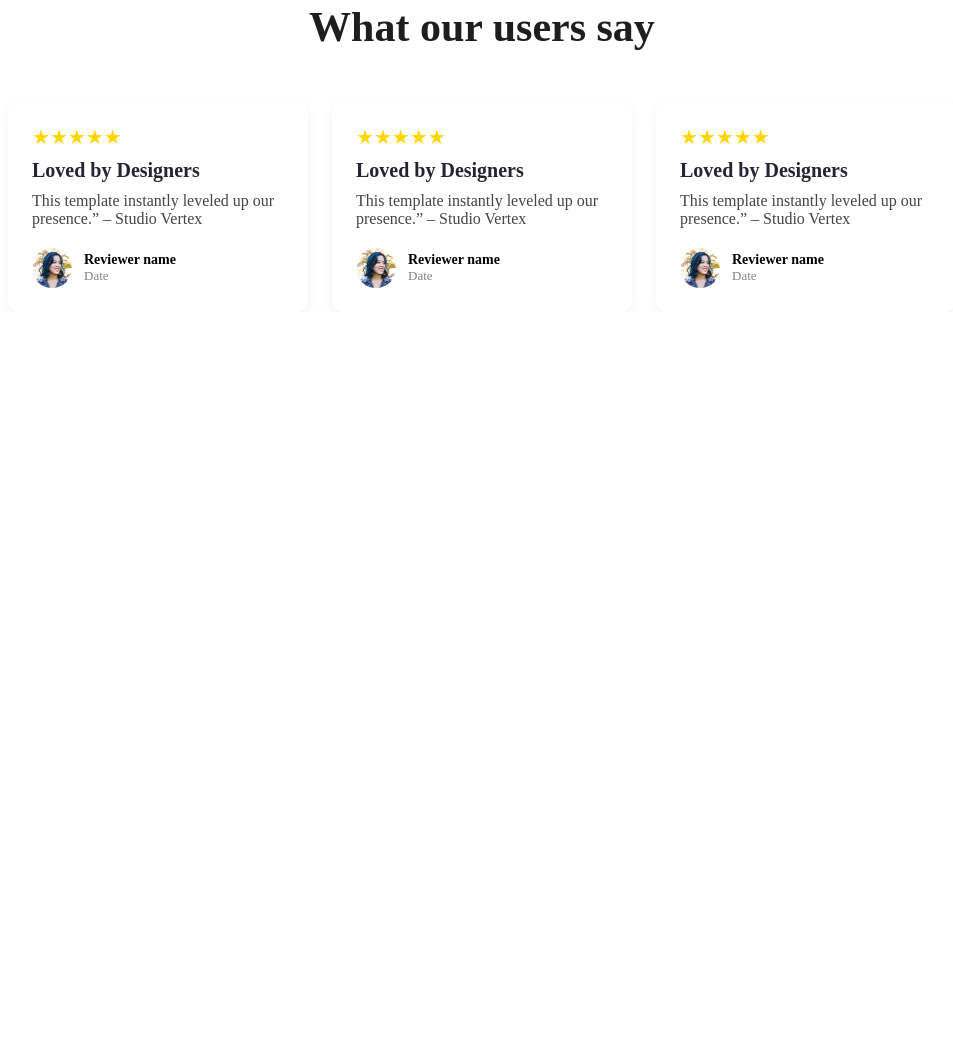
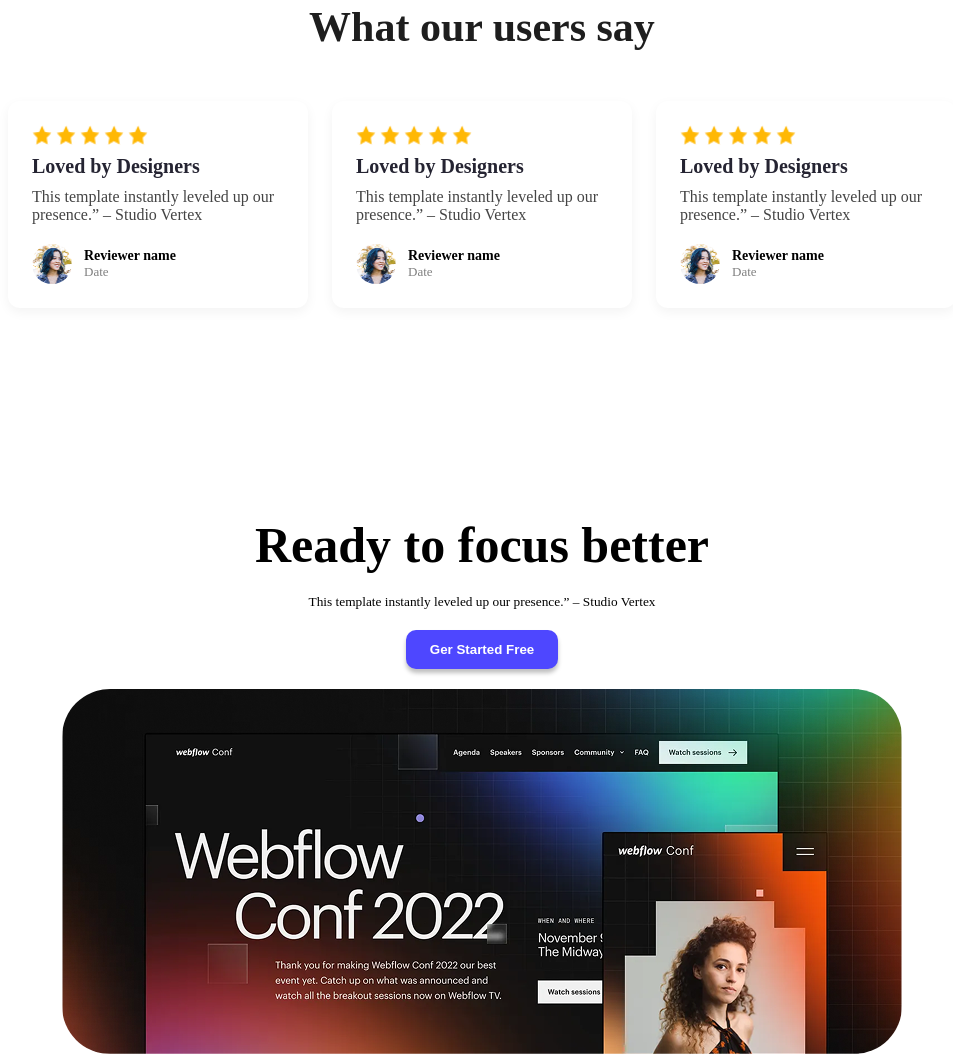
Before and after one commit to TanvirReza1/assignment-final, a plain HTML site: page index.html in a window 1280 px wide. Shown: the part 1639-2697 px from the top of the page, without its empty margins (158-1111 px from the left). Before the commit the page ends 1951 px from the top, so only its background shows below. Drawn offline with Linux system fonts and the light colour scheme; a web font is replaced by a local one.

Commit message:
80% work done alhamdulillah

```diff
--- a/index.html
+++ b/index.html
@@ -5,12 +5,18 @@
     <meta charset="UTF-8">
     <meta name="viewport" content="width=device-width, initial-scale=1.0">
     <title>Assignment 1</title>
-    <link rel="preconnect" href="https://fonts.googleapis.com">
-    <link rel="preconnect" href="https://fonts.gstatic.com" crossorigin>
-    <link
-        href="https://fonts.googleapis.com/css2?family=Open+Sans:ital,wght@0,300..800;1,300..800&family=Raleway:ital,wght@0,100..900;1,100..900&family=Spicy+Rice&display=swap"
-        rel="stylesheet">
 
+   <link rel="preconnect" href="https://fonts.googleapis.com">
+<link rel="preconnect" href="https://fonts.gstatic.com" crossorigin>
+<link href="https://fonts.googleapis.com/css2?family=Open+Sans:ital,wght@0,300..800;1,300..800&family=Raleway:ital,wght@0,100..900;1,100..900&family=Spicy+Rice&display=swap" rel="stylesheet">
+
+    <style>
+.raleway-normal {
+  font-family: "Raleway", sans-serif;
+  font-optical-sizing: auto;
+  font-style: normal;
+}
+</style>
 
     <link rel="stylesheet" href="style.css">
 </head>
@@ -18,7 +24,7 @@
 <body>
     <header>
         <nav>
-            <h3>Logo</h3>
+            <h3>LOGO</h3>
             <button>Sign Up</button>
         </nav>
         <div class="header-content">
@@ -61,9 +67,16 @@
        <section class="review">
   <h3>What our users say</h3>
   <div class="review-container">
-    <!-- Review Card 1 -->
+
     <div class="review-card">
-      <div class="stars">★★★★★</div>
+      <div class="stars">
+  <img src="Assets/icon-star.png" alt="star">
+  <img src="Assets/icon-star.png" alt="star">
+  <img src="Assets/icon-star.png" alt="star">
+  <img src="Assets/icon-star.png" alt="star">
+  <img src="Assets/icon-star.png" alt="star">
+</div>
+
       <h4 class="star-title">Loved by Designers</h4>
       <p class="description">This template instantly leveled up our presence.” – Studio Vertex</p>
       <div class="reviewer">
@@ -75,9 +88,16 @@
       </div>
     </div>
 
-    <!-- Repeat Card 2 -->
+
     <div class="review-card">
-      <div class="stars">★★★★★</div>
+      <div class="stars">
+  <img src="Assets/icon-star.png" alt="star">
+  <img src="Assets/icon-star.png" alt="star">
+  <img src="Assets/icon-star.png" alt="star">
+  <img src="Assets/icon-star.png" alt="star">
+  <img src="Assets/icon-star.png" alt="star">
+</div>
+
       <h4 class="star-title">Loved by Designers</h4>
       <p class="description">This template instantly leveled up our presence.” – Studio Vertex</p>
       <div class="reviewer">
@@ -89,9 +109,16 @@
       </div>
     </div>
 
-    <!-- Repeat Card 3 -->
+
     <div class="review-card">
-      <div class="stars">★★★★★</div>
+      <div class="stars">
+  <img src="Assets/icon-star.png" alt="star">
+  <img src="Assets/icon-star.png" alt="star">
+  <img src="Assets/icon-star.png" alt="star">
+  <img src="Assets/icon-star.png" alt="star">
+  <img src="Assets/icon-star.png" alt="star">
+</div>
+
       <h4 class="star-title">Loved by Designers</h4>
       <p class="description">This template instantly leveled up our presence.” – Studio Vertex</p>
       <div class="reviewer">
@@ -105,6 +132,13 @@
   </div>
 </section>
 
+<section class="ger-ready">
+  <h2 class="Ready-title">Ready to focus better</h2>
+<p class="ready-sub-title">This template instantly leveled up our presence.” – Studio Vertex</p>
+<button class="button-art center">Ger Started Free</button>
+<img class="resizing" src="Assets/wc-big.png" alt="wc-big">
+</section>
+
 
     </main>
 
--- a/style.css
+++ b/style.css
@@ -4,6 +4,11 @@
   box-sizing: border-box;
 }
 
+.raleway-normal {
+  font-family: "Raleway", sans-serif;
+  font-optical-sizing: auto;
+  font-style: normal;
+}
 
 nav {
   display: flex;
@@ -28,6 +33,7 @@ nav h3 {
   color: #4E47FF;
   font-size: 34px;
   font-family: "Raleway", sans-serif;
+  font-weight: bold;
 }
 
 nav button {
@@ -186,10 +192,17 @@ main h3{
 }
 
 .stars {
-  color: gold;
-  font-size: 20px;
   margin-bottom: 10px;
+  display: flex;
+  align-items: center;
 }
+
+.stars img {
+  width: 20px;
+  height: 20px;
+  margin-right: 4px;
+}
+
 
 .star-title {
   font-size: 20px;
@@ -226,3 +239,36 @@ main h3{
   color: gray;
   margin: 0;
 }
+
+.ger-ready{
+margin-top:208px  ;
+width: 100%;
+text-align: center;
+}
+
+.Ready-title{
+  font-size: 50px;
+  font-weight: bold ;
+  text-align: center;
+}
+
+.ready-sub-title{
+   font-size: smaller;
+   text-align: center;
+   margin-top: 20px;
+   margin-bottom: 20px;
+   font-weight: 100;
+}
+
+.center{
+  display: block;
+  margin: 0 auto;
+}
+
+.resizing {
+  width: 100%;
+  max-width: 840px;
+  height: auto;
+  border-radius: 48px;
+  margin-top: 20px;
+}
```
